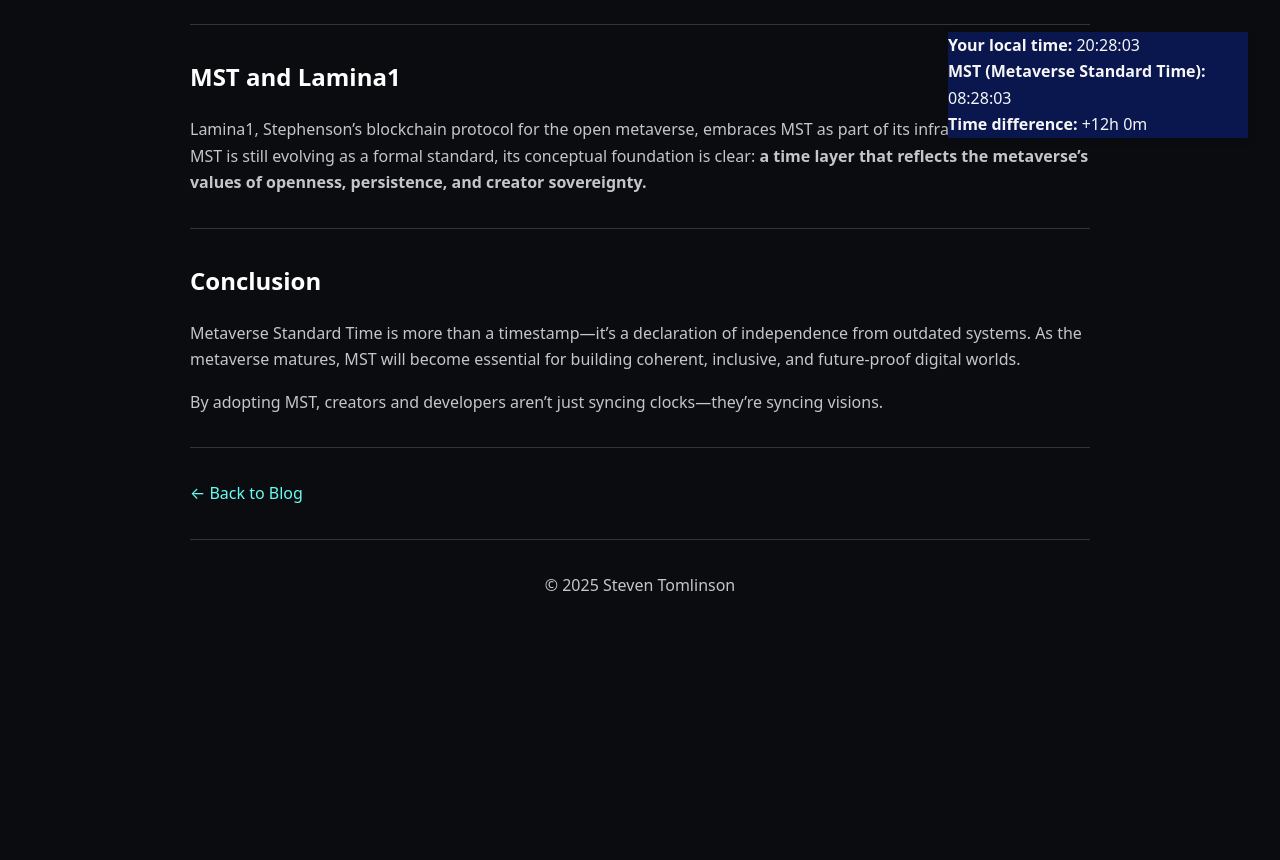
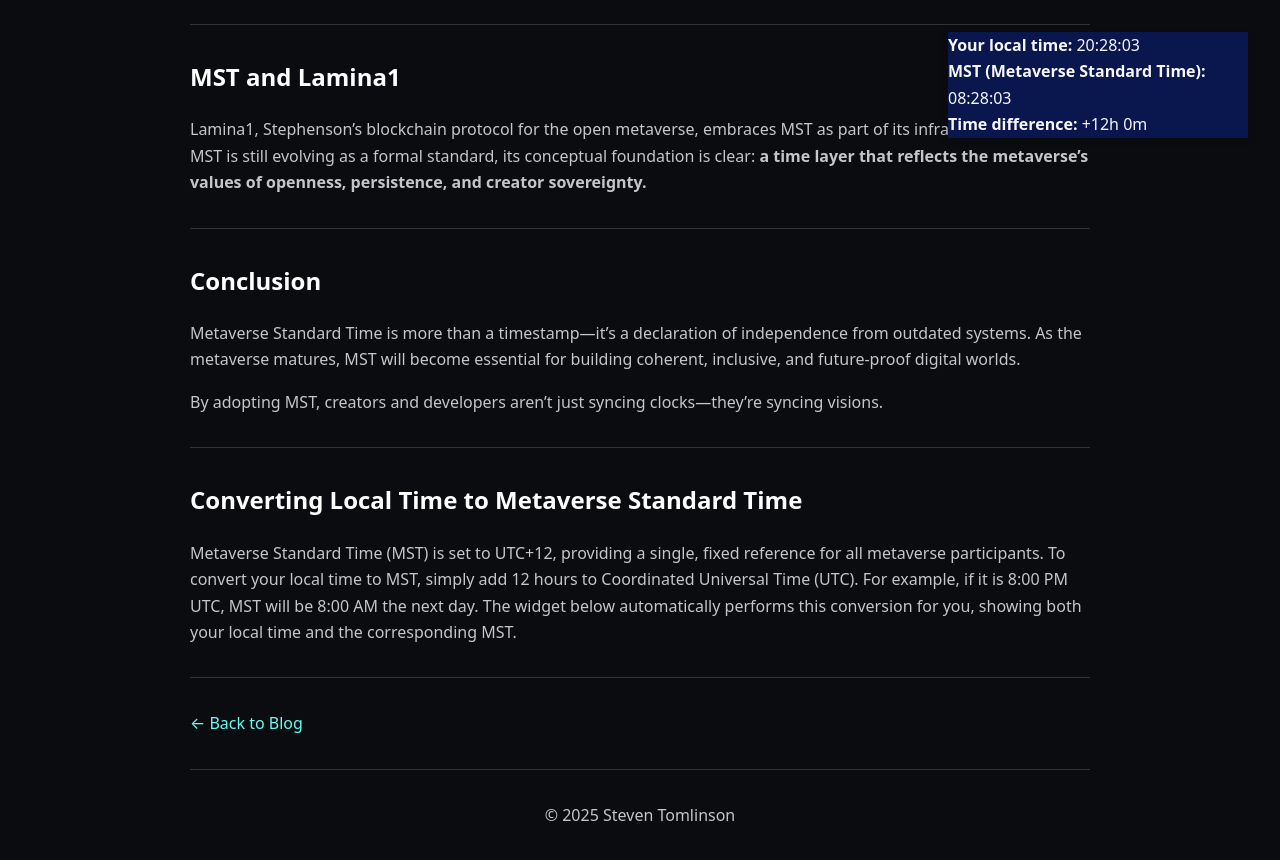
Before and after one commit to steven-tomlinson/steventomlinson.dev, a Jekyll site: the page built from blog/_posts/2025-10-28-metaverse-standard-time.md, in a window 1280 px wide and 900 px high, scrolled down 2142 px. Shown: the top 860 px of the window. Built offline with Jekyll 4.4.1, drawn with Linux system fonts in a browser that asks for light colours; before the commit the page ends 2812 px from its top, so only the background shows below that.

Commit message:
feat(blog): add section on converting local time to Metaverse Standard Time

```diff
--- a/blog/_posts/2025-10-28-metaverse-standard-time.md
+++ b/blog/_posts/2025-10-28-metaverse-standard-time.md
@@ -83,6 +83,12 @@ Metaverse Standard Time is more than a timestamp—it’s a declaration of indep
 
 By adopting MST, creators and developers aren’t just syncing clocks—they’re syncing visions.
 
+---
+
+## Converting Local Time to Metaverse Standard Time
+
+Metaverse Standard Time (MST) is set to UTC+12, providing a single, fixed reference for all metaverse participants. To convert your local time to MST, simply add 12 hours to Coordinated Universal Time (UTC). For example, if it is 8:00 PM UTC, MST will be 8:00 AM the next day. The widget below automatically performs this conversion for you, showing both your local time and the corresponding MST.
+
 <!-- Metaverse Standard Time Converter Widget -->
 <div id="mst-widget" class="p-4 rounded-md text-sm" style="position:fixed;top:2em;right:2em;z-index:9999;max-width:300px;background:#0a174e;color:#f6f6f6;box-shadow:0 2px 8px rgba(0,0,0,0.15);">
   <div class="mb-2">
```
